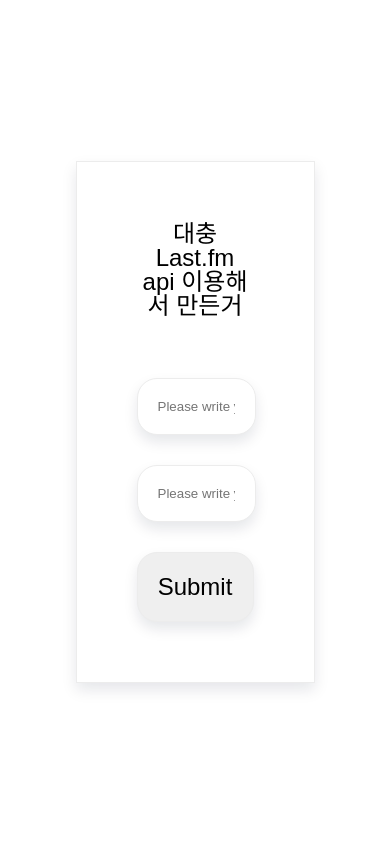
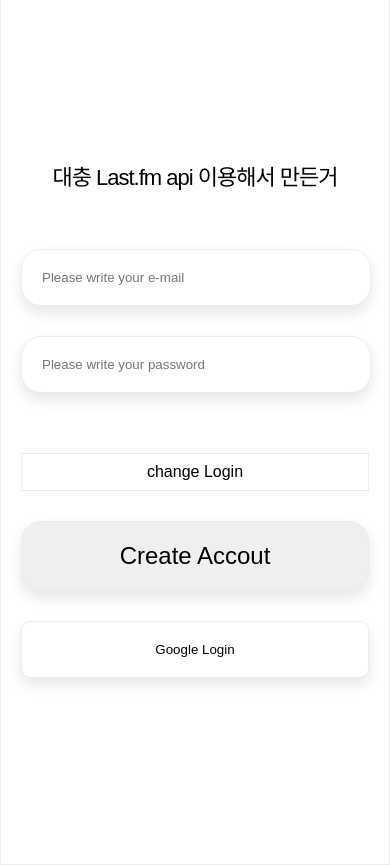
Before and after one commit to pleasemrlostman/music-search-app, a React (Create React App) app: page / in a window 390 px wide. Before the commit the page ends 844 px from the top, so only its background shows below. Built offline with nearby package versions, Linux system fonts and the light colour scheme; no server answers.

Commit message:
구글 로그인기능 추가 / 로그인 후 메인화면 전환

```diff
--- /dev/null
+++ b/jsconfig.json
@@ -0,0 +1,6 @@
+{
+    "compilerOptions": {
+        "baseUrl": "src"
+    },
+    "include": ["src"]
+}
--- a/package.json
+++ b/package.json
@@ -7,6 +7,7 @@
     "@testing-library/react": "^11.1.0",
     "@testing-library/user-event": "^12.1.10",
     "axios": "^0.21.1",
+    "firebase": "^8.9.1",
     "gh-pages": "^3.2.3",
     "node-sass": "4.14.0",
     "react": "^17.0.2",
--- a/src/App.js
+++ b/src/App.js
@@ -1,15 +1,31 @@
-import React, { useState } from "react";
+import React, { useEffect, useState } from "react";
 import { HashRouter, Route } from "react-router-dom";
-import Main from "./routes/Main/Main";
-import Auth from "./routes/Auth/Auth";
-import Detail from "./components/Detail/Detail";
-import GlobalStyles from "./components/GlobalStyles";
+import Main from "routes/Main/Main";
+import Auth from "routes/Auth/Auth";
+import Detail from "components/Detail/Detail";
+import GlobalStyles from "components/GlobalStyles";
+import { authService } from "fbase";
 
 function App() {
+    const [init, setInit] = useState(false);
     const [isLogged, setIsLogged] = useState(false);
+    const [userObjm, setUserObj] = useState(null);
+    useEffect(() => {
+        authService.onAuthStateChanged((user) => {
+            if (user) {
+                setIsLogged(true);
+                setUserObj(user);
+            } else {
+                setIsLogged(false);
+            }
+            setInit(true);
+        });
+    });
+
     return (
         <div className="App">
             <GlobalStyles />
+            {init ? (
                 <HashRouter>
                     {isLogged ? (
                         <Route exact path="/">
@@ -25,6 +41,9 @@
                 </Route> */}
                     <Route exact path="/detail" component={Detail} />
                 </HashRouter>
+            ) : (
+                "initializing"
+            )}
         </div>
     );
 }
--- a/src/components/Detail/Detail.js
+++ b/src/components/Detail/Detail.js
@@ -1,5 +1,5 @@
 import React, { useState, useEffect } from "react";
-import "./Detail.scss";
+import "components/Detail/Detail.scss";
 
 const Detail = (props) => {
     const [detailMusicData, setDetailMusicData] = useState("");
--- a/src/components/MusicList/MusicList.js
+++ b/src/components/MusicList/MusicList.js
@@ -1,5 +1,5 @@
 import React from "react";
-import "./MusicList.scss";
+import "components/MusicList/MusicList.scss";
 import { Link } from "react-router-dom";
 
 const MusicList = (props) => {
--- /dev/null
+++ b/src/fbase.js
@@ -0,0 +1,16 @@
+import firebase from "firebase/app";
+import "firebase/auth";
+
+const firebaseConfig = {
+    apiKey: "AIzaSyCNuuMzWH3bFS1ACZkx3vP3RPA5IUXXVQ8",
+    authDomain: "music-search-app-cdfa8.firebaseapp.com",
+    projectId: "music-search-app-cdfa8",
+    storageBucket: "music-search-app-cdfa8.appspot.com",
+    messagingSenderId: "577625729369",
+    appId: "1:577625729369:web:32a4905c2e8e3b3a5bc448",
+};
+
+firebase.initializeApp(firebaseConfig);
+
+export const firebaseInstance = firebase;
+export const authService = firebase.auth();
--- a/src/index.js
+++ b/src/index.js
@@ -1,6 +1,6 @@
 import React from "react";
 import ReactDOM from "react-dom";
-import App from "./App";
+import App from "App";
 
 ReactDOM.render(
     <React.StrictMode>
--- a/src/routes/Auth/Auth.js
+++ b/src/routes/Auth/Auth.js
@@ -1,22 +1,58 @@
 import React, { useState } from "react";
-import "./Auth.scss";
+import { authService, firebaseInstance } from "fbase";
+import "routes/Auth/Auth.scss";
 
 const Auth = () => {
+    const [error, setError] = useState("");
     const [emailValue, setEmailValue] = useState("");
     const [passwordlValue, setPasswordValue] = useState("");
+    const [newAccount, setNewAccout] = useState(true);
     const onChange = (e) => {
         const { name, value } = e.target;
-
         if (name === "email") {
             setEmailValue(value);
         } else {
             setPasswordValue(value);
         }
     };
-    const onSubmit = (e) => {
+    const onSubmit = async (e) => {
         e.preventDefault();
         setEmailValue("");
         setPasswordValue("");
+        try {
+            let data;
+            if (newAccount === true) {
+                data = await authService.createUserWithEmailAndPassword(
+                    emailValue,
+                    passwordlValue
+                );
+                alert("회원가입이 완료됐습니다!");
+            } else if (newAccount === false) {
+                data = await authService.signInWithEmailAndPassword(
+                    emailValue,
+                    passwordlValue
+                );
+            }
+            console.log(data);
+        } catch (error) {
+            setError(error.message);
+        }
+    };
+    const toggleAccout = () => {
+        setNewAccout((prev) => {
+            return !prev;
+        });
+    };
+    const onSocialLogin = async (e) => {
+        const {
+            target: { name },
+        } = e;
+        let provider;
+
+        if (name === "google") {
+            provider = new firebaseInstance.auth.GoogleAuthProvider();
+        }
+        await authService.signInWithPopup(provider);
     };
 
     return (
@@ -40,11 +76,25 @@
                         placeholder="Please write your password"
                         onChange={onChange}
                     />
+                    <span className="auth-error">{error}</span>
+                    <span onClick={toggleAccout} className="auth-change">
+                        {newAccount ? "change Login" : "change Sign in"}
+                    </span>
                     <input
                         className="auth-input auth-input--btn"
                         type="submit"
+                        value={newAccount ? "Create Accout" : "Login"}
                     />
                 </form>
+                <div className="other-login">
+                    <button
+                        onClick={onSocialLogin}
+                        name="google"
+                        className="other-login__google"
+                    >
+                        Google Login
+                    </button>
+                </div>
             </div>
         </div>
     );
--- a/src/routes/Auth/Auth.scss
+++ b/src/routes/Auth/Auth.scss
@@ -13,6 +13,7 @@
             text-align: center;
             margin-bottom: 60px;
             font-size: 24px;
+            letter-spacing: -1px;
         }
         .auth-form {
             .auth-input {
@@ -34,6 +35,64 @@
                     font-size: 24px;
                 }
             }
+            .auth-error {
+                display: flex;
+                justify-content: center;
+                text-align: center;
+                margin-bottom: 30px;
+                color: #ee4957;
+            }
+            .auth-change {
+                border: 1px solid #ececec;
+                margin-bottom: 30px;
+                width: calc(100% - 22px);
+                display: flex;
+                align-items: center;
+                justify-content: center;
+                padding: 10px;
+                cursor: pointer;
+            }
+        }
+        .other-login {
+            margin-top: 30px;
+            width: 100%;
+            .other-login__google {
+                width: 100%;
+                padding: 20px;
+                display: flex;
+                align-items: center;
+                justify-content: center;
+                border-radius: 10px;
+                outline: none;
+                border: 1px solid #ececec;
+                background-color: #fff;
+                box-shadow: 0 7px 14px 0 rgba(8, 15, 52, 0.1);
+            }
         }
     }
 }
+@media (max-width: 684px) {
+    .auth {
+        .auth-inner {
+            width: 100%;
+            height: 100vh;
+            display: flex;
+            flex-direction: column;
+            align-items: center;
+            justify-content: center;
+            padding: 20px;
+            .auth-title {
+                font-size: 22px;
+            }
+            .auth-form {
+                width: 100%;
+                .auth-input {
+                    &.auth-email--write {
+                    }
+                    &.auth-input--btn {
+                    }
+                }
+            }
+        }
+    }
+}
--- a/src/routes/Main/Main.js
+++ b/src/routes/Main/Main.js
@@ -1,7 +1,7 @@
 import axios from "axios";
 import React, { useState, useEffect } from "react";
-import MusicList from "../../components/MusicList/MusicList";
-import "./Main.scss";
+import MusicList from "components/MusicList/MusicList";
+import "routes/Main/Main.scss";
 
 const Main = () => {
     const [musicLoading, setMusicLoading] = useState(false);
```
Also changed, not shown: 2 other files (tests, documents, lock files or other folders). Lines whose indentation alone changed are shown as unchanged.
